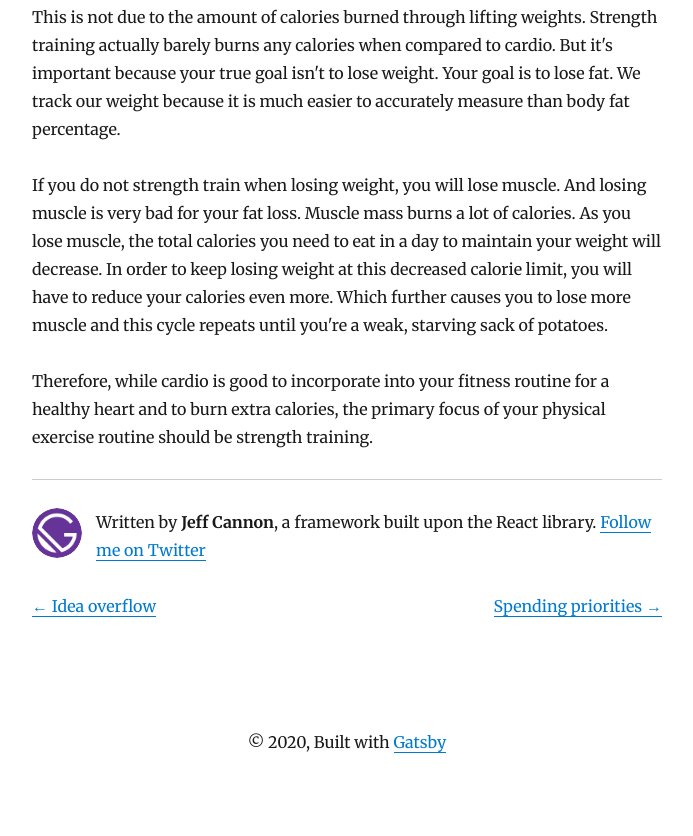
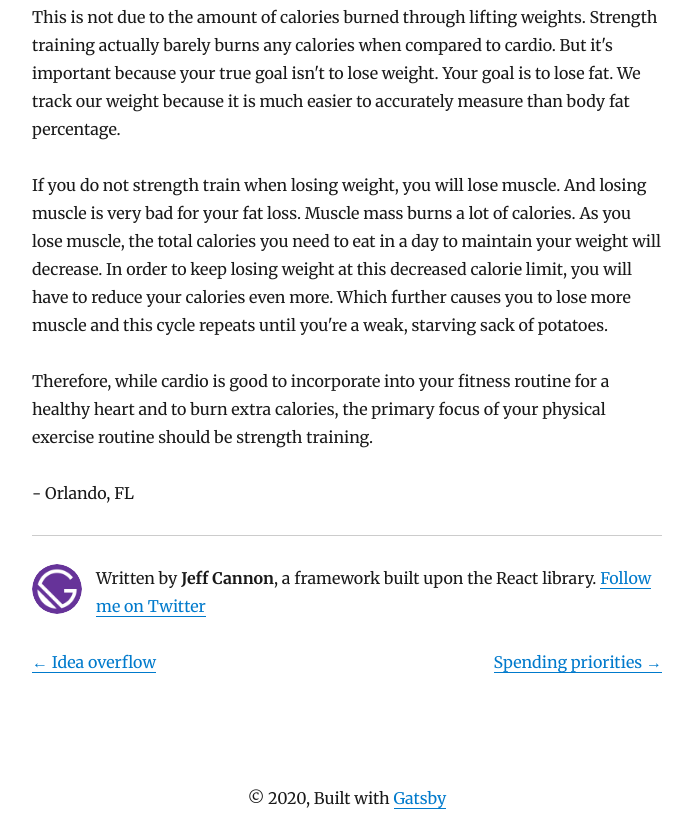
Before and after one commit to jcan37/jeffcannon, a Gatsby site: page /blog/strength-training-is-necessary/ in a window 1280 px wide. Shown: the part 460-1296 px from the top of the page, without its empty margins (293-986 px from the left). Before the commit the page ends 1240 px from the top, so only its background shows below. Built offline with nearby package versions, Linux system fonts and the light colour scheme; Gatsby itself is replaced by a stand-in of ours; some packages are replaced by stand-ins of ours.

Commit message:
Update Blog “strength-training-is-necessary”

```diff
--- a/content/blog/strength-training-is-necessary.md
+++ b/content/blog/strength-training-is-necessary.md
@@ -16,3 +16,5 @@ This is not due to the amount of calories burned through lifting weights. Streng
 If you do not strength train when losing weight, you will lose muscle. And losing muscle is very bad for your fat loss. Muscle mass burns a lot of calories. As you lose muscle, the total calories you need to eat in a day to maintain your weight will decrease. In order to keep losing weight at this decreased calorie limit, you will have to reduce your calories even more. Which further causes you to lose more muscle and this cycle repeats until you're a weak, starving sack of potatoes.
 
 Therefore, while cardio is good to incorporate into your fitness routine for a healthy heart and to burn extra calories, the primary focus of your physical exercise routine should be strength training.
+
+\- Orlando, FL
```
